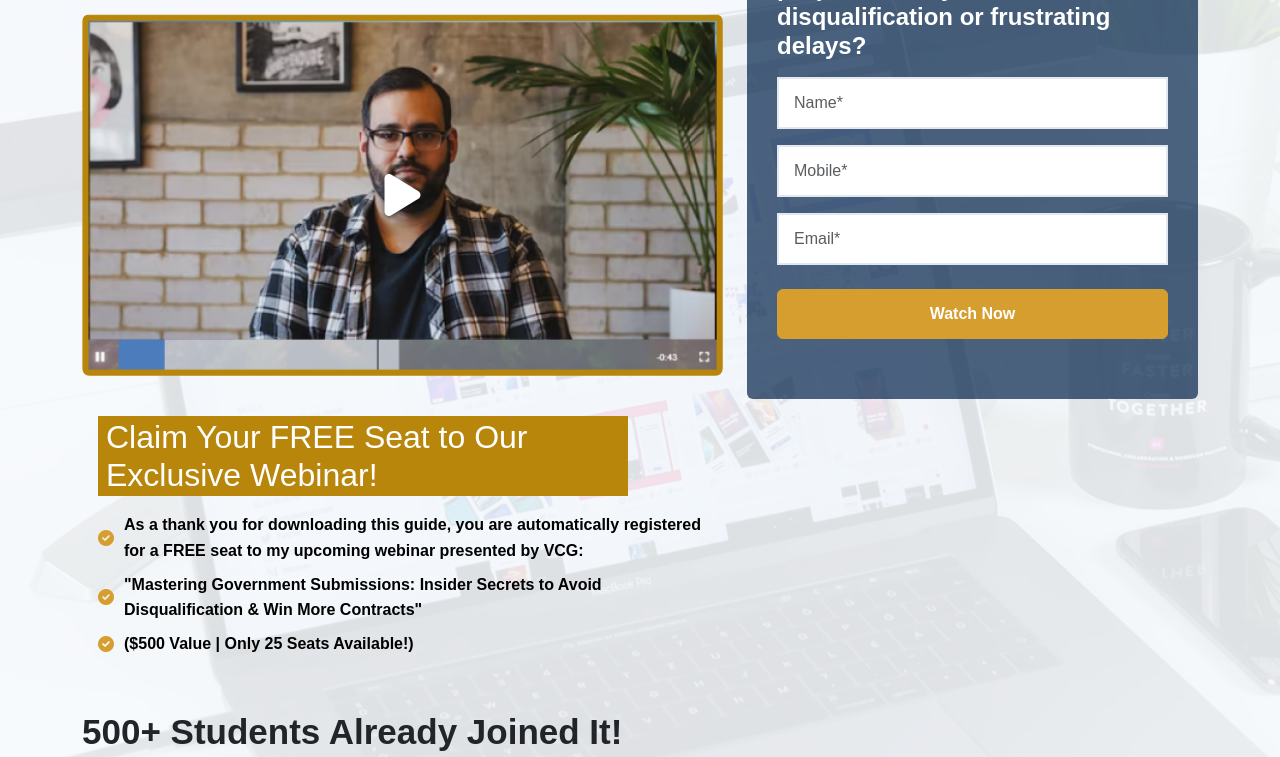
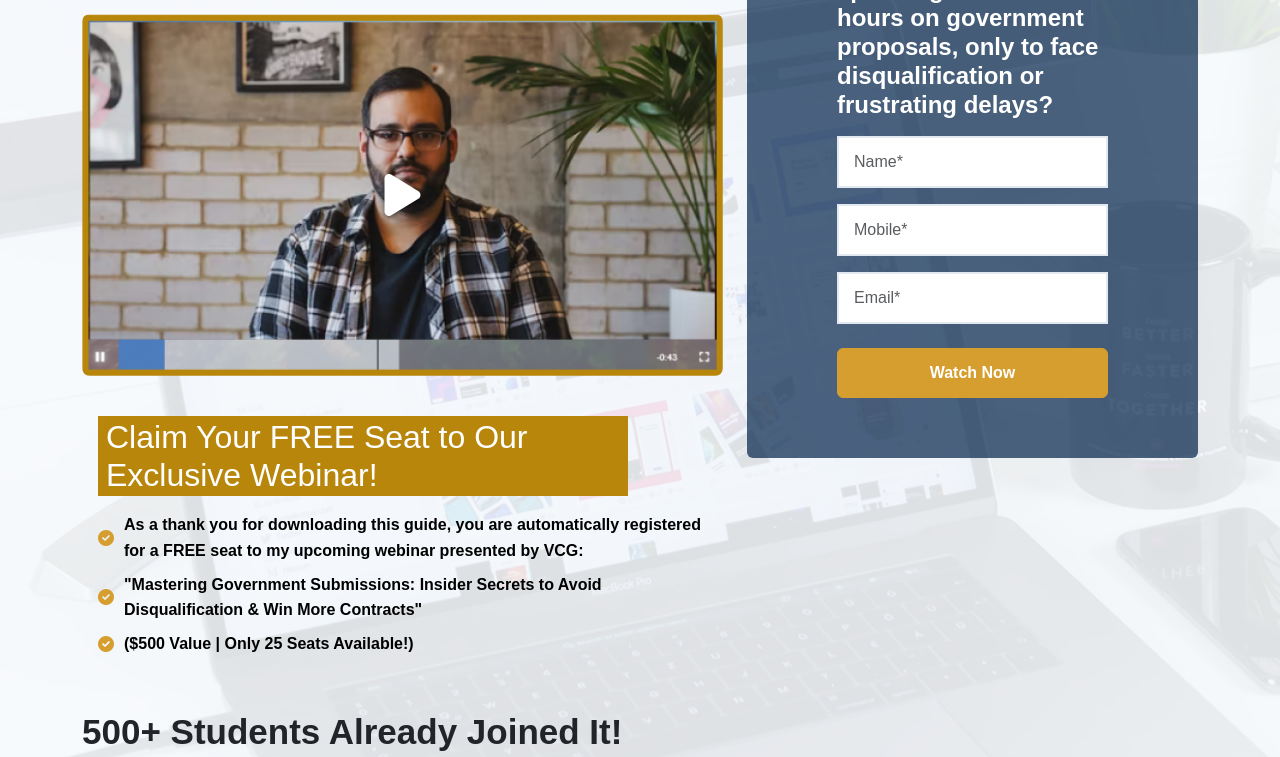
Before and after one commit to Yakshkumar-Patel/pet-layout, a plain HTML site: page index.html in a window 1280 px wide. Shown: the part 398-1155 px from the top of the page. Drawn offline with nearby package versions, Linux system fonts and the light colour scheme; a web font is replaced by a local one.

Commit message:
Update index.html

```diff
--- a/index.html
+++ b/index.html
@@ -179,6 +179,93 @@
         .social-icons a:hover {
             color: var(--accent-gold);
         }
+
+
+@media (max-width: 1800px)
+{
+}
+@media (max-width: 1750px)
+{
+}
+@media (max-width: 1550px)
+{
+}
+@media (max-width: 1440px)
+{
+}
+@media (max-width: 1366px)
+{
+}
+@media (max-width: 1336px)
+{
+
+
+
+
+}
+@media (max-width: 1280px)
+{
+
+
+.bg-primary-blue.text-white.p-4.rounded {
+    padding: 190px 90px 60px !important;
+}
+
+
+}
+@media (max-width: 1115px)
+{
+}
+@media (max-width: 1024px)
+{
+}
+@media (max-width: 885px)
+{
+}
+@media (max-width: 860px)
+{
+}
+@media (max-width: 840px)
+{
+}
+@media (max-width: 820px)
+{
+}
+@media (max-width: 800px)
+{
+}
+@media (max-width: 768px)
+{
+}
+@media (max-width: 480px)
+{
+}
+@media (max-width: 430px)
+{
+}
+@media (max-width: 425px)
+{
+}
+@media (max-width: 415px)
+{
+}
+@media (max-width: 395px)
+{
+}
+@media (max-width: 390px)
+{
+}
+@media (max-width: 380px)
+{
+}
+@media (max-width: 360px)
+{
+}
+@media (max-width: 320px)
+{
+}
+
+
     </style>
 </head>
 <body>
```
